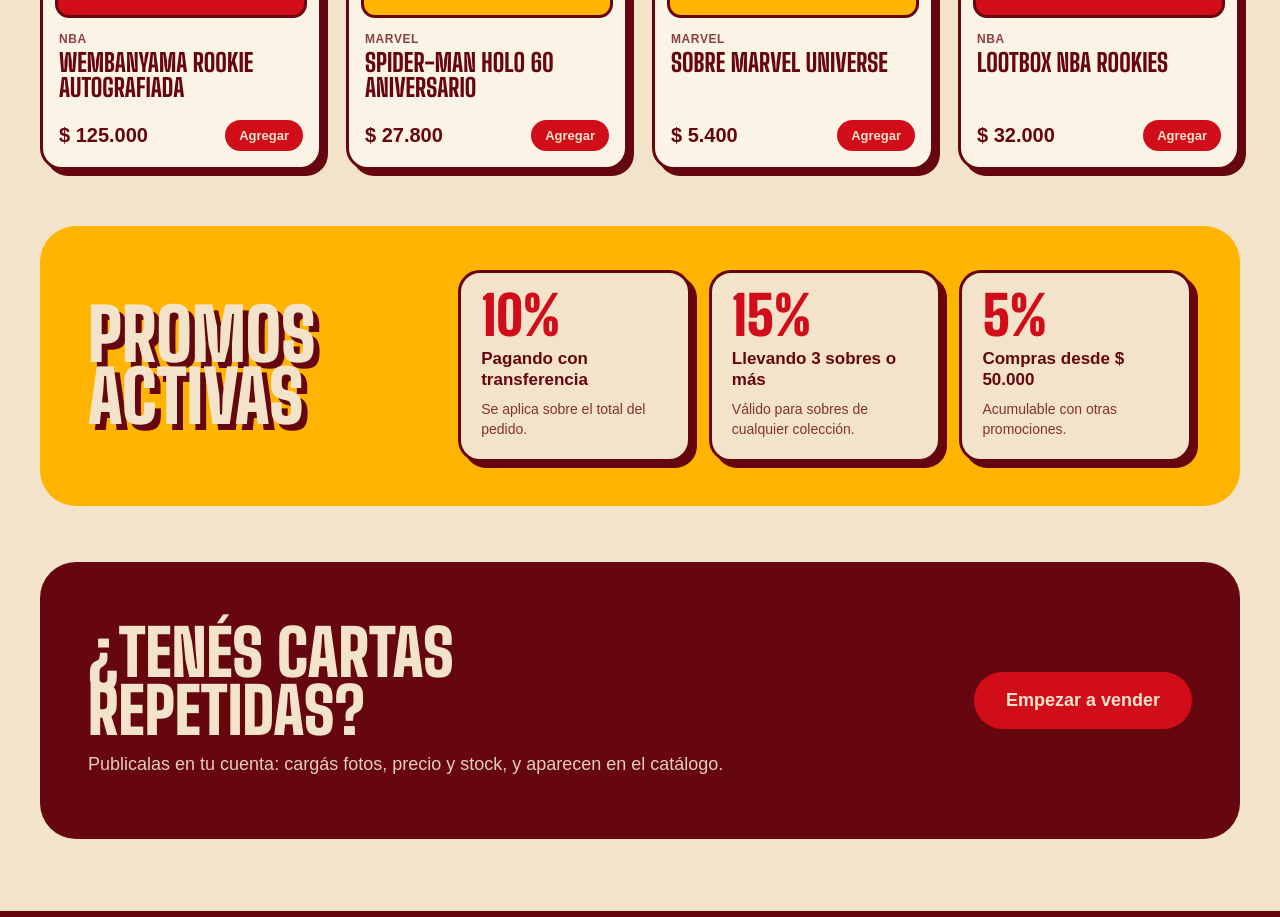
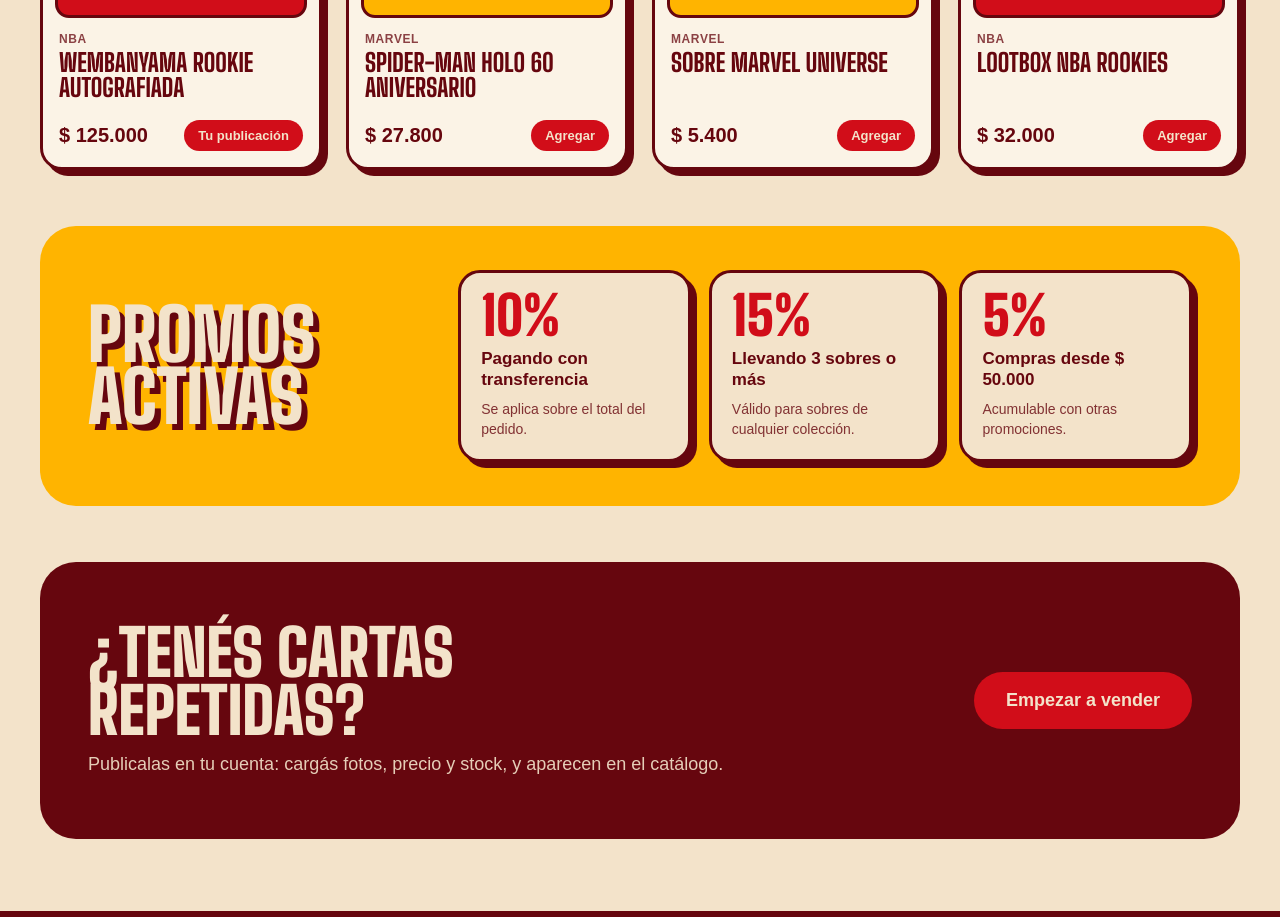
Before and after one commit to nicogiorda/elrincondelmazo-frontend, a React (Vite) app: page / in a window 1280 px wide. Shown: the part 1560-2477 px from the top of the page. Built offline with nearby package versions, Linux system fonts and the light colour scheme; grey boxes are pictures that could not be loaded; a web font is replaced by a local one.

Commit message:
correcciones

```diff
--- a/src/App.jsx
+++ b/src/App.jsx
@@ -1,4 +1,5 @@
 import { useState } from 'react'
+import { canBuyProduct } from './utils/productPurchase.js'
 import { Navigate, Route, Routes, useLocation, useNavigate } from 'react-router-dom'
 import Home from './views/Home.jsx'
 import Login from './views/Login.jsx'
@@ -69,12 +70,17 @@
 
   function openProduct(product) { navigate('/producto', { state: { product } }) }
   function addToCart(product, quantity = 1) {
-    if (product.status !== 'ACTIVO' || product.stock < 1 || product.sellerId === user.id) return
+    if (!canBuyProduct(product, user.id)) return false
     setItems((current) => {
       const existing = current.find((item) => item.product.id === product.id)
       if (existing) return current.map((item) => item.id === existing.id ? { ...item, quantity: Math.min(item.quantity + quantity, product.stock) } : item)
       return [...current, { id: Math.max(0, ...current.map((item) => item.id)) + 1, product, quantity: Math.min(quantity, product.stock) }]
     })
+  }
+  function buyNow(product, quantity) {
+    if (!canBuyProduct(product, user.id)) return
+    addToCart(product, quantity)
+    navigate('/carrito')
   }
   // Los pedidos y las reseñas pertenecen al usuario mock; no es autenticación real.
   const orders = confirmedOrder ? [confirmedOrder, ...orderMocks] : orderMocks
@@ -85,13 +91,14 @@
   }
   function publishReview(product, { rating, comment }) {
     if (!canReview(product) || !Number.isInteger(rating) || rating < 1 || rating > 5
-      || !comment.trim() || comment.length > 1000) return
+      || !comment.trim() || comment.length > 1000) return false
     setReviews((current) => {
       if (current.some((review) => review.productId === product.id && review.userId === user.id)) return current
       return [{ id: Math.max(0, ...current.map((review) => review.id)) + 1,
         productId: product.id, userId: user.id, userName: `${user.firstName} ${user.lastName}`,
         rating, comment: comment.trim(), createdAt: new Date().toISOString() }, ...current]
     })
+    return true
   }
   function changeQuantity(id, quantity) { setItems((current) => current.map((item) => item.id === id && quantity >= 1 && quantity <= item.product.stock ? { ...item, quantity } : item)) }
   function publishProduct(product) {
@@ -117,7 +124,7 @@
     setPromotions((current) => promotion.id ? current.map((item) => item.id === promotion.id ? saved : item) : [...current, saved])
     navigate('/promociones')
   }
-  const shared = { cartCount }
+  const shared = { cartCount, userId: user.id }
   const account = { ...shared, user: currentUser, onLogout: logout }
   const home = <Home {...shared} onOpenProduct={openProduct} onAddToCart={addToCart} onSelectCollection={(collection) => navigate('/catalogo', { state: { collectionId: collection.id } })} />
 
@@ -125,10 +132,10 @@
     <Routes>
       <Route path="/" element={home} />
       <Route path="/catalogo" element={<Catalog {...shared} filters={catalogFilters} onFiltersChange={changeCatalogFilters} onClearFilters={() => changeCatalogFilters(emptyCatalogFilters)} onOpenProduct={openProduct} onAddToCart={addToCart} />} />
-      <Route path="/producto" element={<ProductDetail key={location.state?.product?.id ?? 'preview'} {...shared} user={currentUser} reviews={reviews} canReview={canReview} onPublishReview={publishReview} onOpenProduct={openProduct} onAddToCart={addToCart} onBuyNow={(product, quantity) => { addToCart(product, quantity); navigate('/carrito') }} onViewCollection={(collectionId) => navigate('/catalogo', { state: { collectionId } })} />} />
+      <Route path="/producto" element={<ProductDetail key={location.state?.product?.id ?? 'preview'} {...shared} user={currentUser} reviews={reviews} canReview={canReview} onPublishReview={publishReview} onOpenProduct={openProduct} onAddToCart={addToCart} onBuyNow={buyNow} onViewCollection={(collectionId) => navigate('/catalogo', { state: { collectionId } })} />} />
       <Route path="/mis-publicaciones" element={<Publications {...account} products={publications} onEdit={(product) => navigate('/publicar', { state: { product } })} onDelete={(product) => setPublications((current) => current.filter((item) => item.id !== product.id))} onToggleStatus={(product) => setPublications((current) => current.map((item) => item.id === product.id ? { ...item, status: item.status === 'ACTIVO' ? 'INACTIVO' : 'ACTIVO' } : item))} />} />
       <Route path="/publicar" element={<PublishProduct key={location.state?.product?.id ?? 'new'} {...account} onPublish={publishProduct} />} />
-      <Route path="/mis-pedidos" element={<Orders {...account} orders={orders} onReview={openProduct} />} />
+      <Route path="/mis-pedidos" element={<Orders {...account} orders={orders} canReview={canReview} onReview={openProduct} />} />
       <Route path="/mi-perfil" element={<Profile {...account} onSave={saveProfile} />} />
       <Route path="/carrito" element={<Cart {...shared} items={items} onQuantityChange={changeQuantity} onRemove={(id) => setItems((current) => current.filter((item) => item.id !== id))} onCheckout={() => navigate('/checkout')} />} />
       <Route path="/checkout" element={<Checkout {...shared} items={items} onConfirm={(order) => confirmOrder({ ...order, total: order.summary.total, discounts: order.summary.discounts })} />} />
--- a/src/components/ProductCard.jsx
+++ b/src/components/ProductCard.jsx
@@ -1,3 +1,5 @@
+import { canBuyProduct } from '../utils/productPurchase.js'
+
 const variantStyles = {
   home: {
     content: 'min-h-[9.3125rem]',
@@ -32,10 +34,11 @@
   LOOTBOX: 'max-h-[15.1875rem] max-w-[14.4375rem]',
 }
 
-function ProductCard({ product, variant = 'home', imageBackground = 'crema', onOpenProduct, onAddToCart }) {
+function ProductCard({ product, userId, variant = 'home', imageBackground = 'crema', onOpenProduct, onAddToCart }) {
   const styles = variantStyles[variant]
   const isSoldOut = product.stock === 0 || product.status === 'AGOTADO'
-  const canAddToCart = product.status === 'ACTIVO' && !isSoldOut
+  const isOwnProduct = product.sellerId === userId
+  const canAddToCart = canBuyProduct(product, userId)
   const imageUrl = product.imageUrls?.[0]
   const imageBackgroundClass = imageBackgrounds[imageBackground] ?? 'bg-crema'
 
@@ -71,10 +74,10 @@
           <button
             type="button"
             disabled={!canAddToCart}
-            onClick={() => onAddToCart?.(product)}
+            onClick={() => { if (canAddToCart) onAddToCart?.(product) }}
             className={`rounded-full px-3.5 py-2 text-[0.8125rem] font-extrabold whitespace-nowrap text-crema disabled:cursor-not-allowed ${styles.button}`}
           >
-            {isSoldOut ? 'Sin stock' : 'Agregar'}
+            {isOwnProduct ? 'Tu publicación' : isSoldOut ? 'Sin stock' : !canAddToCart ? 'No disponible' : 'Agregar'}
           </button>
         </div>
       </div>
--- /dev/null
+++ b/src/utils/productPurchase.js
@@ -0,0 +1,3 @@
+export function canBuyProduct(product, userId) {
+  return product.status === 'ACTIVO' && product.stock > 0 && product.sellerId !== userId
+}
--- a/src/views/Catalog.jsx
+++ b/src/views/Catalog.jsx
@@ -7,7 +7,7 @@
 
 const pageSize = 9
 
-function Catalog({ cartCount = 0, filters, onFiltersChange, onClearFilters, onOpenProduct, onAddToCart }) {
+function Catalog({ userId, cartCount = 0, filters, onFiltersChange, onClearFilters, onOpenProduct, onAddToCart }) {
   const { search, type, collection, minPrice, maxPrice, page } = filters
 
   const filteredProducts = catalogProducts.filter((product) => (
@@ -48,7 +48,7 @@
           <div className="flex min-w-0 flex-col gap-8">
             <div aria-label="Productos del catálogo" className="grid min-w-0 grid-cols-1 gap-6.5 sm:grid-cols-2 xl:grid-cols-3">
               {visibleProducts.map((product) => (
-                <ProductCard key={product.id} product={product} variant="catalog" imageBackground={catalogProductBackgrounds[product.collectionId]} onOpenProduct={onOpenProduct} onAddToCart={onAddToCart} />
+                <ProductCard key={product.id} product={product} userId={userId} variant="catalog" imageBackground={catalogProductBackgrounds[product.collectionId]} onOpenProduct={onOpenProduct} onAddToCart={onAddToCart} />
               ))}
             </div>
             <Pagination page={page} totalPages={totalPages} onPageChange={changePage} />
--- a/src/views/Home.jsx
+++ b/src/views/Home.jsx
@@ -7,7 +7,7 @@
 import hero from '../assets/home-hero.png'
 import { homeCollections, homeProducts, homePromotions, homeProductBackgrounds } from '../data/homeMocks.js'
 
-function Home({ cartCount = 0, onSelectCollection, onOpenProduct, onAddToCart }) {
+function Home({ userId, cartCount = 0, onSelectCollection, onOpenProduct, onAddToCart }) {
   return (
     <>
       <Header cartCount={cartCount} />
@@ -36,7 +36,7 @@
             </div>
             <div className="grid grid-cols-1 gap-6 sm:grid-cols-2 xl:grid-cols-4">
               {homeProducts.map((product) => (
-                <ProductCard key={product.id} product={product} variant="home" imageBackground={homeProductBackgrounds[product.collectionId]} onOpenProduct={onOpenProduct} onAddToCart={onAddToCart} />
+                <ProductCard key={product.id} product={product} userId={userId} variant="home" imageBackground={homeProductBackgrounds[product.collectionId]} onOpenProduct={onOpenProduct} onAddToCart={onAddToCart} />
               ))}
             </div>
           </section>
--- a/src/views/ProductDetail.jsx
+++ b/src/views/ProductDetail.jsx
@@ -1,3 +1,4 @@
+import { canBuyProduct } from '../utils/productPurchase.js'
 import { Link, useLocation } from 'react-router-dom'
 import { getRelatedProducts } from '../data/productMocks.js'
 import { useState } from 'react'
@@ -12,15 +13,17 @@
 
 const typeLabels = { CARTA: 'Carta', SOBRE: 'Sobre', LOOTBOX: 'Lootbox' }
 
-function ProductDetail({ user, canReview, onPublishReview, reviews: providedReviews, cartCount = 0, onAddToCart, onBuyNow, onOpenProduct, onViewCollection }) {
+function ProductDetail({ userId, user, canReview, onPublishReview, reviews: providedReviews, cartCount = 0, onAddToCart, onBuyNow, onOpenProduct, onViewCollection }) {
   const location = useLocation()
   const product = location.state?.product ?? detailProduct
   const reviews = (providedReviews ?? detailReviews).filter((review) => review.productId === product.id)
   const [selectedImage, setSelectedImage] = useState(0)
   const [quantity, setQuantity] = useState(1)
+  const [showReviewForm, setShowReviewForm] = useState(true)
 
   const relatedProducts = getRelatedProducts(product)
-  const canBuy = product.status === 'ACTIVO' && product.stock > 0
+  const canBuy = canBuyProduct(product, userId)
+  const isOwnProduct = product.sellerId === userId
   const isLastUnit = canBuy && product.stock === 1
   const averageRating = reviews.length ? reviews.reduce((total, review) => total + review.rating, 0) / reviews.length : 0
   const ratingLabel = averageRating.toLocaleString('es-AR', { minimumFractionDigits: 1, maximumFractionDigits: 1 })
@@ -51,6 +54,7 @@
           <div className="flex min-w-0 flex-col gap-5 py-3 leading-[normal] lg:pr-2">
             <div className="flex flex-wrap gap-2 text-[0.75rem] font-extrabold tracking-[0.045rem] uppercase">
               <span className="rounded-full border-2 border-bordo bg-rojo px-3 py-1.25 text-crema">{product.collectionName}</span>
+              {isOwnProduct && <span className="rounded-full border-2 border-bordo bg-crema px-3 py-1.25">Tu publicación</span>}
               {isLastUnit && <span className="rounded-full border-2 border-bordo bg-crema px-3 py-1.25">Última unidad</span>}
             </div>
             <h1 id="product-heading" className="font-display text-[3.5rem] leading-[3.01rem] font-black text-balance uppercase xl:text-[4.75rem] xl:leading-[4.085rem]">{product.name}</h1>
@@ -89,7 +93,15 @@
             {!user ? (
               <Link to="/ingresar" className="self-start rounded-[0.875rem] border-2 border-dashed border-bordo px-3.5 py-2.5 text-[0.875rem] leading-[1.18125rem] font-bold">Ingresá para reseñar productos que compraste.</Link>
             ) : canReview?.(product) && (
-              <ReviewForm onPublish={(review) => onPublishReview?.(product, review)} />
+              showReviewForm ? (
+                <ReviewForm onCancel={() => setShowReviewForm(false)} onPublish={(review) => {
+                  const published = onPublishReview?.(product, review) === true
+                  if (published) setShowReviewForm(false)
+                  return published
+                }} />
+              ) : (
+                <button type="button" onClick={() => setShowReviewForm(true)} className="self-start rounded-full border-[2.4px] border-bordo bg-rosa px-5 py-3 text-[0.875rem] font-extrabold shadow-[0.1875rem_0.1875rem_0_var(--color-bordo)]">Dejar reseña</button>
+              )
             )}
           </div>
           <div className="grid min-w-0 gap-4.5 md:grid-cols-3">
@@ -104,7 +116,7 @@
           </div>
           <div className="grid min-w-0 grid-cols-1 gap-6 sm:grid-cols-2 xl:grid-cols-4">
             {relatedProducts.map((relatedProduct) => (
-              <ProductCard key={relatedProduct.id} product={relatedProduct} variant="related" imageBackground={detailProductBackgrounds[relatedProduct.collectionId]} onOpenProduct={onOpenProduct} onAddToCart={(item) => onAddToCart?.(item, 1)} />
+              <ProductCard key={relatedProduct.id} product={relatedProduct} userId={userId} variant="related" imageBackground={detailProductBackgrounds[relatedProduct.collectionId]} onOpenProduct={onOpenProduct} onAddToCart={(item) => onAddToCart?.(item, 1)} />
             ))}
           </div>
         </section>
--- a/src/views/PromotionEditor.jsx
+++ b/src/views/PromotionEditor.jsx
@@ -35,7 +35,7 @@
       <aside aria-label="Vista previa de promoción" className="flex min-w-0 flex-col gap-3 wrap-anywhere">
         <h2 className="text-[0.8125rem] font-extrabold tracking-[0.065rem] uppercase">Así se ve en la home</h2>
         <div className="rounded-[1.625rem] border-[2.4px] border-bordo bg-amarillo p-4 [&_h3]:whitespace-normal [&_article]:min-w-0 [&_h3]:wrap-anywhere [&_p]:wrap-anywhere"><PromotionCard promotion={{ discount: `${form.discount}%`, title: form.name, description: form.description }} /></div>
-        <div className="flex flex-col gap-2 rounded-[1.25rem] border-[2.4px] border-bordo p-4"><div className="flex flex-wrap items-center justify-between gap-2"><h3 className="text-[0.75rem] font-extrabold tracking-[0.045rem] uppercase">Estado al guardar</h3><span className="rounded-full border-[1.6px] border-bordo bg-bordo px-2.5 py-0.75 text-[0.6875rem] font-extrabold text-crema uppercase">{promotionStatus(form)}</span></div><p className="text-[0.875rem] leading-[1.225rem]">{condition}</p><p className="text-[0.8125rem] font-semibold opacity-80">{promotionPeriod(form)}</p></div>
+        <div className="flex flex-col gap-2 rounded-[1.25rem] border-[2.4px] border-bordo p-4"><div className="flex flex-wrap items-center justify-between gap-2"><h3 className="text-[0.75rem] font-extrabold tracking-[0.045rem] uppercase">Estado al guardar</h3><span className="rounded-full border-[1.6px] border-bordo bg-bordo px-2.5 py-0.75 text-[0.6875rem] font-extrabold text-crema uppercase">{form.startDate ? promotionStatus(form) : 'Sin configurar'}</span></div><p className="text-[0.875rem] leading-[1.225rem]">{condition}</p><p className="text-[0.8125rem] font-semibold opacity-80">{promotionPeriod(form)}</p></div>
       </aside>
     </div>
   </AccountLayout>
```
Also changed, not shown: src/components/ReviewForm.jsx (+3 -8 lines), src/views/Orders.jsx (+11 -2 lines).
